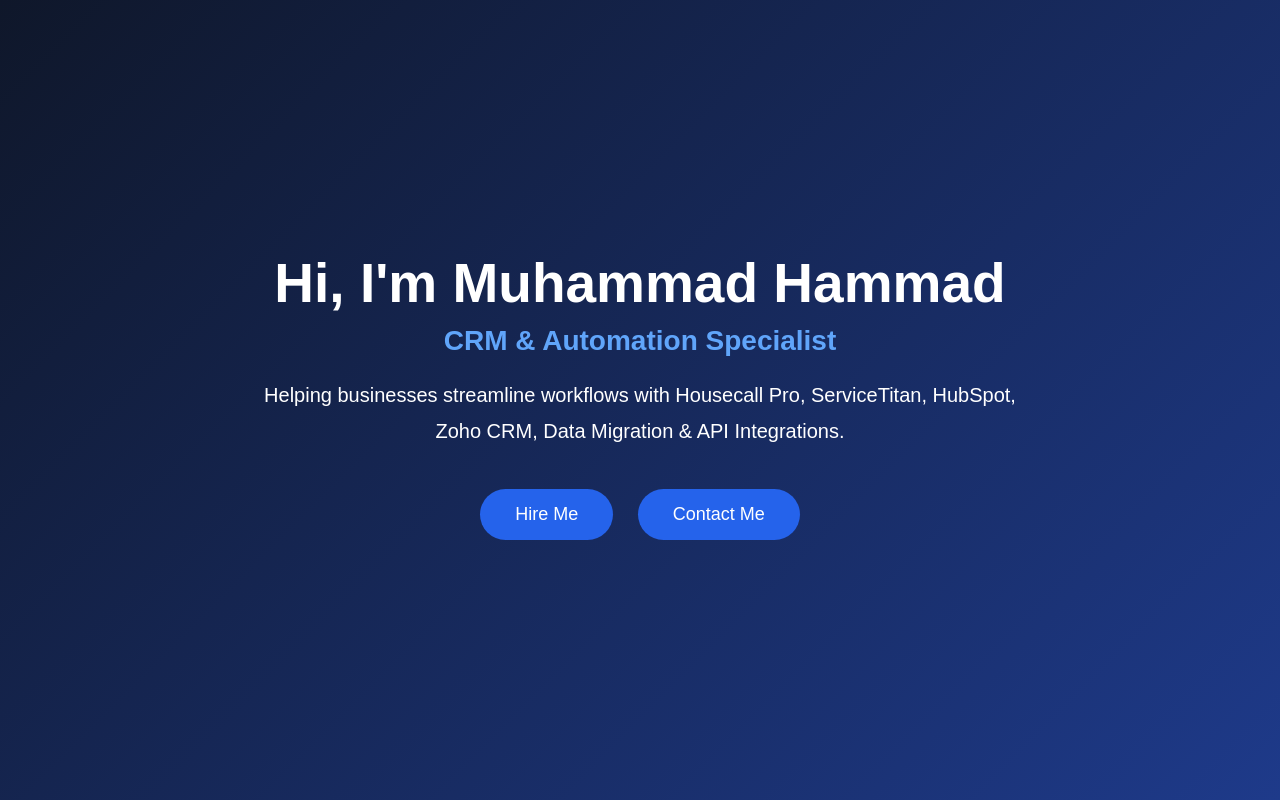
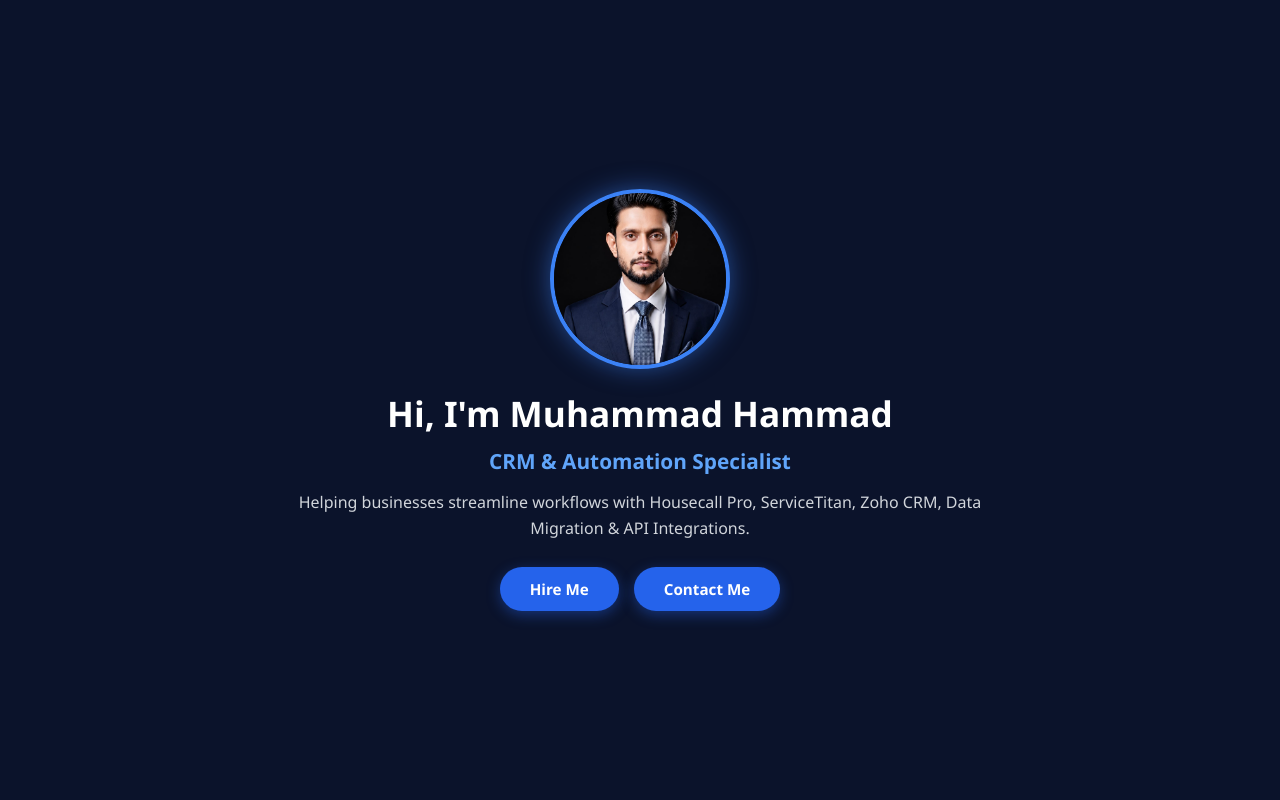
Before and after one commit to itshammadautomation/itshammadautomation.github.io, a plain HTML site: page index.html in a window 1280 px wide. Drawn offline with Linux system fonts and the light colour scheme.

Commit message:
Update index.html

```diff
--- a/index.html
+++ b/index.html
@@ -3,96 +3,117 @@
 <head>
   <meta charset="UTF-8">
   <meta name="viewport" content="width=device-width, initial-scale=1.0">
-<title>Muhammad Hammad | CRM & Automation Specialist</title>
-
+  <title>Muhammad Hammad - Portfolio</title>
   <style>
-*{
-margin:0;
-padding:0;
-box-sizing:border-box;
-font-family:Arial, sans-serif;
+    /* Reset & Base Layout */
+    * {
+      margin: 0;
+      padding: 0;
+      box-sizing: border-box;
+      font-family: 'Segoe UI', Tahoma, Geneva, Verdana, sans-serif;
     }
 
-body{
-background:linear-gradient(135deg,#0f172a,#1e3a8a);
-color:white;
-display:flex;
-justify-content:center;
-align-items:center;
-height:100vh;
-text-align:center;
+    body {
+      background-color: #0b132b; /* Dark background */
+      color: #ffffff;
+      display: flex;
+      justify-content: center;
+      align-items: center;
+      min-height: 100vh;
+      padding: 20px;
     }
 
-.container{
-max-width:800px;
-padding:20px;
+    /* Hero Section Container (Centering Everything) */
+    .hero-container {
+      max-width: 700px;
+      width: 100%;
+      text-align: center;
+      margin: auto;
+      display: flex;
+      flex-direction: column;
+      align-items: center;
+      justify-content: center;
     }
 
-img{
-width:180px;
-height:180px;
-border-radius:50%;
-border:5px solid white;
-margin-bottom:20px;
+    /* Fixed Profile Image Styling */
+    .profile-img {
+      width: 180px !important;
+      height: 180px !important;
+      max-width: 180px;
+      max-height: 180px;
+      border-radius: 50%;
+      object-fit: cover;
+      border: 4px solid #3b82f6;
+      box-shadow: 0 0 25px rgba(59, 130, 246, 0.5);
+      margin-bottom: 20px;
+      display: block;
     }
 
-h1{
-font-size:55px;
-margin-bottom:10px;
+    /* Content Styling */
+    .hero-title {
+      font-size: 2.2rem;
+      font-weight: 700;
+      margin-bottom: 10px;
     }
 
-h2{
-font-size:28px;
-color:#60a5fa;
-margin-bottom:20px;
+    .hero-subtitle {
+      font-size: 1.3rem;
+      color: #60a5fa;
+      font-weight: 600;
+      margin-bottom: 15px;
     }
 
-p{
-font-size:20px;
-line-height:1.8;
-margin-bottom:30px;
+    .hero-description {
+      font-size: 1rem;
+      line-height: 1.6;
+      color: #d1d5db;
+      margin-bottom: 25px;
     }
 
-.btn{
-display:inline-block;
-padding:15px 35px;
-background:#2563eb;
-color:white;
-text-decoration:none;
-border-radius:50px;
-font-size:18px;
-margin:10px;
-transition:.3s;
+    /* Buttons */
+    .btn-group {
+      display: flex;
+      gap: 15px;
+      justify-content: center;
     }
 
-.btn:hover{
-background:#1d4ed8;
+    .btn {
+      padding: 12px 30px;
+      font-size: 0.95rem;
+      font-weight: 600;
+      border-radius: 25px;
+      text-decoration: none;
+      color: #ffffff;
+      background-color: #2563eb;
+      transition: all 0.3s ease;
+      box-shadow: 0 4px 14px rgba(37, 99, 235, 0.4);
+    }
+
+    .btn:hover {
+      background-color: #1d4ed8;
+      transform: translateY(-2px);
     }
   </style>
-
 </head>
 <body>
 
-<div class="container">
+  <div class="hero-container">
+    <!-- Image Profile -->
+    <img src="profile.jpg" alt="Muhammad Hammad" class="profile-img">
 
-<h1>Hi, I'm Muhammad Hammad</h1>
-
-<h2>CRM & Automation Specialist</h2>
-
-<p>
-Helping businesses streamline workflows with
-Housecall Pro, ServiceTitan, HubSpot, Zoho CRM,
-Data Migration & API Integrations.
+    <!-- Content -->
+    <h1 class="hero-title">Hi, I'm Muhammad Hammad</h1>
+    <h2 class="hero-subtitle">CRM & Automation Specialist</h2>
+    <p class="hero-description">
+      Helping businesses streamline workflows with Housecall Pro, ServiceTitan, Zoho CRM, Data Migration & API Integrations.
     </p>
 
-<a href="#" class="btn">Hire Me</a>
-
-<a href="#" class="btn">Contact Me</a>
-
+    <!-- Buttons -->
+    <div class="btn-group">
+      <a href="#hire" class="btn">Hire Me</a>
+      <a href="#contact" class="btn">Contact Me</a>
+    </div>
   </div>
 
 </body>
 </html>
-
-</body>
-</html>
```
Lines whose indentation alone changed are shown as unchanged.
